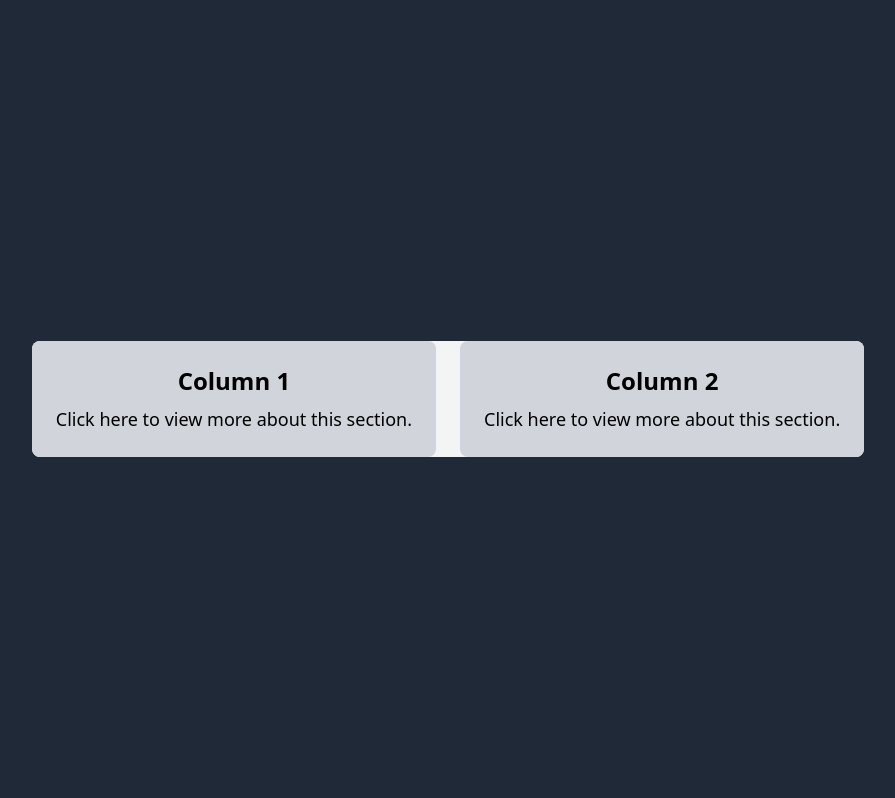
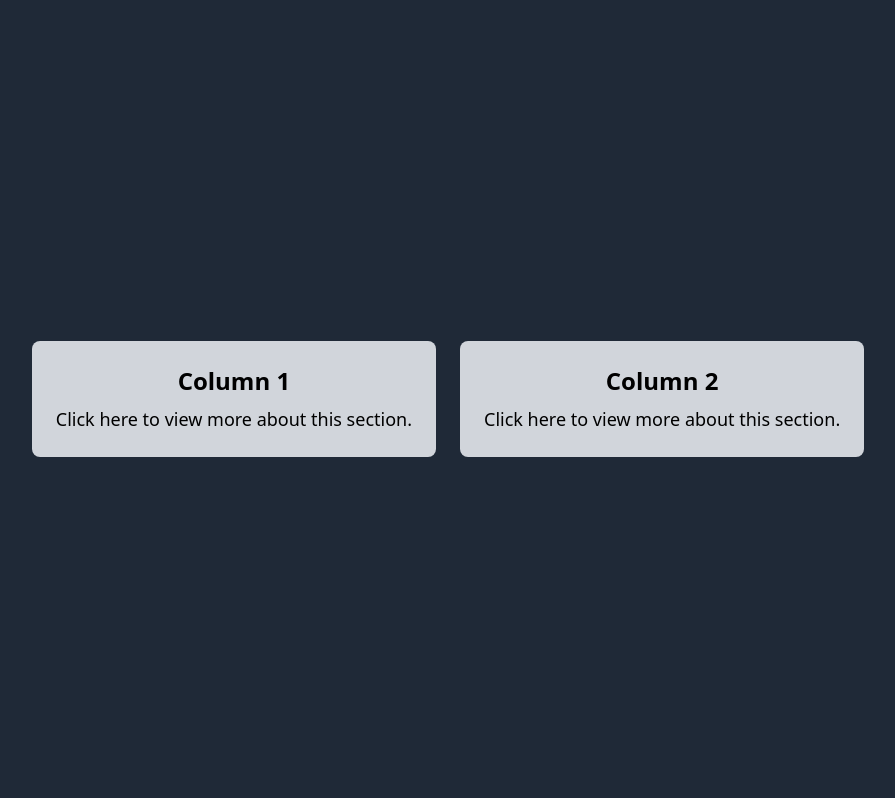
Before and after one commit to tilkynntu-is/tilkynntu-project, a Django app: page / in a window 1280 px wide. Shown: the part 1213-2011 px from the top of the page, without its empty margins (192-1087 px from the left). Run offline with Django 5.2, Linux system fonts and the light colour scheme; style sheets or scripts are compiled from the project's sources; some web fonts are replaced.

Commit message:
index site changed

```diff
--- a/Project/Backend/home/templates/home/index.html
+++ b/Project/Backend/home/templates/home/index.html
@@ -33,7 +33,7 @@
 
 <!-- Additional Test Section Below -->
 <div class="bg-gray-800 text-center min-h-screen flex items-center justify-center">
-	<div class="bg-gray-100 text-center max-w-6xl mx-auto rounded-lg">
+	<div class="bg-gray-800 text-center max-w-6xl mx-auto rounded-lg">
 	  <!-- Flexbox for side-by-side columns -->
 	  <div class="flex flex-col sm:flex-row justify-between gap-6">
 		<!-- First Column -->
```
